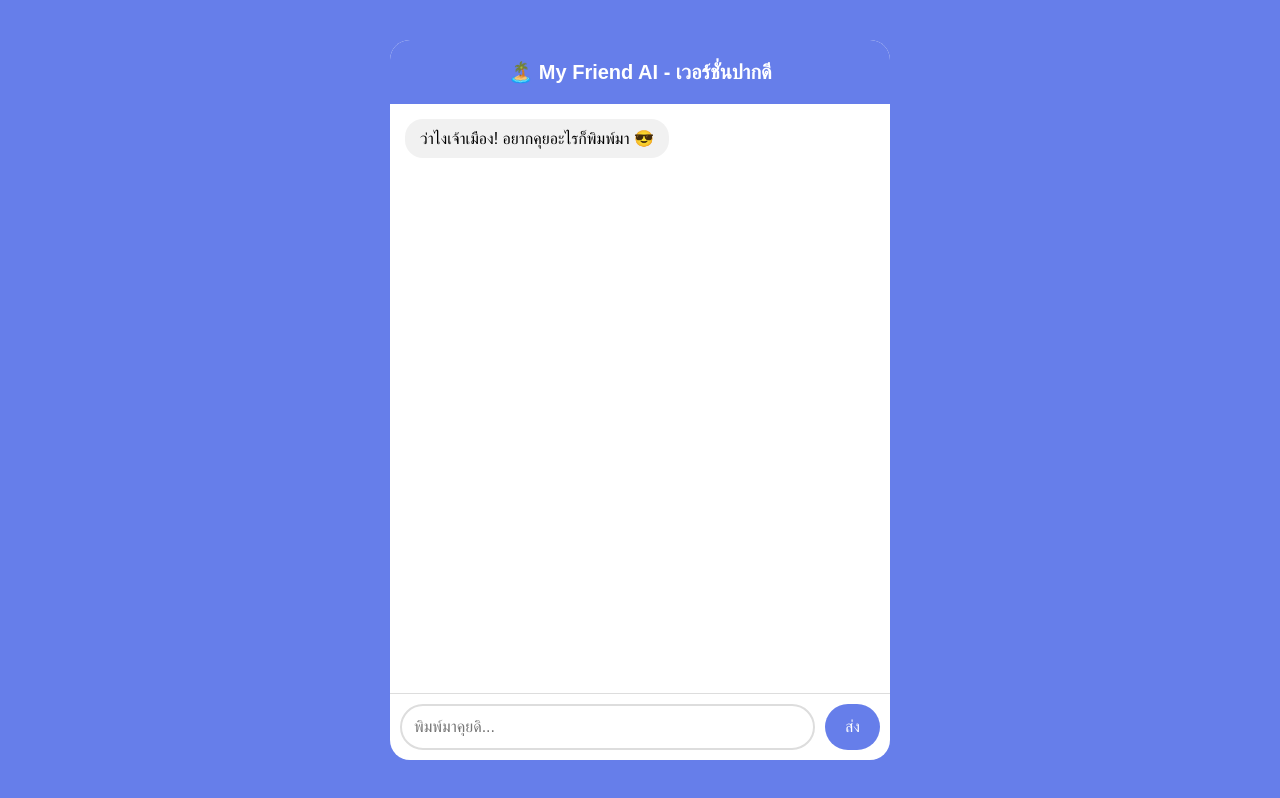
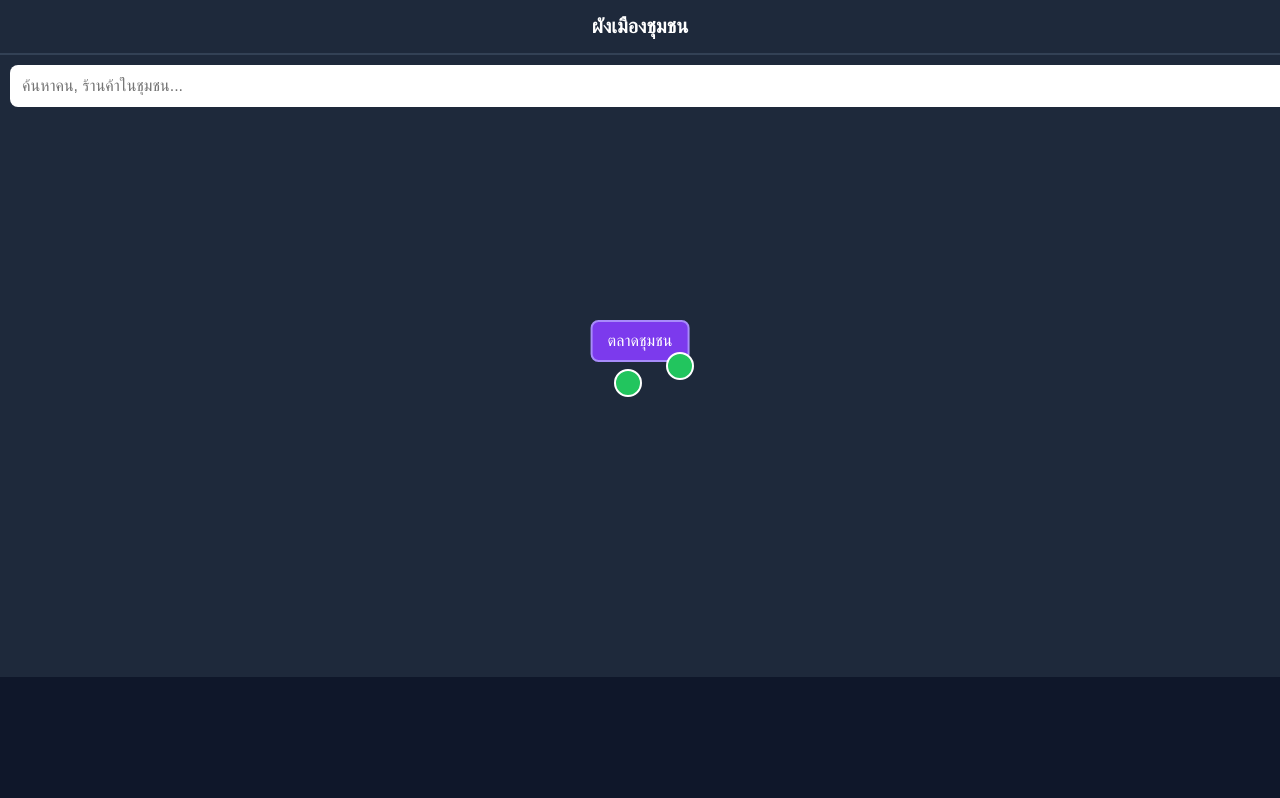
Before and after one commit to wiwachaigan-maker/myfriend-ai, a plain HTML site: page index.html in a window 1280 px wide. Drawn offline with Linux system fonts and the light colour scheme.

Commit message:
Update index.html

```diff
--- a/index.html
+++ b/index.html
@@ -3,61 +3,65 @@
 <head>
     <meta charset="UTF-8">
     <meta name="viewport" content="width=device-width, initial-scale=1.0">
-    <title>My Friend AI - เมืองปากดี</title>
+    <title>ผังเมืองชุมชน</title>
     <style>
-        * { margin: 0; padding: 0; box-sizing: border-box; }
-        body { font-family: sans-serif; background: #667eea; height: 100vh; display: flex; justify-content: center; align-items: center; }
-        .chat-container { width: 95%; max-width: 500px; height: 90vh; background: white; border-radius: 20px; display: flex; flex-direction: column; overflow: hidden; }
-        .chat-header { background: #667eea; color: white; padding: 20px; text-align: center; font-size: 20px; font-weight: bold; }
-        .chat-box { flex: 1; padding: 15px; overflow-y: auto; display: flex; flex-direction: column; gap: 10px; }
-        .msg { max-width: 80%; padding: 10px 15px; border-radius: 18px; }
-        .user-msg { background: #667eea; color: white; align-self: flex-end; }
-        .bot-msg { background: #f1f1f1; color: black; align-self: flex-start; }
-        .chat-input { display: flex; padding: 10px; border-top: 1px solid #ddd; gap: 10px; }
-        #userInput { flex: 1; padding: 12px; border: 2px solid #ddd; border-radius: 25px; font-size: 16px; }
-        #sendBtn { background: #667eea; color: white; border: none; padding: 12px 20px; border-radius: 25px; font-size: 16px; }
+        body { margin: 0; font-family: sans-serif; background: #0f172a; color: white; }
+        .header { background: #1e293b; padding: 15px; text-align: center; font-size: 20px; font-weight: bold; border-bottom: 2px solid #334155; }
+        .search-bar { padding: 10px; background: #1e293b; }
+        .search-bar input { width: 100%; padding: 12px; border-radius: 8px; border: none; font-size: 16px; }
+        .map { position: relative; width: 100%; height: 70vh; background: #1e293b; overflow: hidden; }
+        .zone { position: absolute; padding: 10px 15px; background: #334155; border: 2px solid #64748b; border-radius: 8px; cursor: pointer; }
+        .market-zone { top: 40%; left: 50%; transform: translate(-50%, -50%); background: #7c3aed; border-color: #a78bfa; }
+        .person-pin { position: absolute; width: 24px; height: 24px; background: #22c55e; border-radius: 50%; border: 2px solid white; cursor: pointer; }
+        .pin1 { top: 45%; left: 48%; }
+        .pin2 { top: 42%; left: 52%; }
+        .popup { display: none; position: fixed; bottom: 0; left: 0; width: 100%; background: #1e293b; border-top: 2px solid #475569; padding: 20px; }
+        .popup h3 { margin: 0 0 10px 0; }
+        .chat-btn { background: #7c3aed; color: white; padding: 12px; width: 100%; border: none; border-radius: 8px; font-size: 16px; margin-top: 10px; }
+        .close { float: right; font-size: 24px; cursor: pointer; }
     </style>
 </head>
 <body>
-    <div class="chat-container">
-        <div class="chat-header">🏝️ My Friend AI - เวอร์ชั่นปากดี</div>
-        <div class="chat-box" id="chatBox">
-            <div class="msg bot-msg">ว่าไงเจ้าเมือง! อยากคุยอะไรก็พิมพ์มา 😎</div>
+    <div class="header">ผังเมืองชุมชน</div>
+
+    <div class="search-bar">
+        <input type="text" placeholder="ค้นหาคน, ร้านค้าในชุมชน..." />
+    </div>
+
+    <div class="map">
+        <!-- โซนตลาดชุมชน -->
+        <div class="zone market-zone" onclick="showZone('ตลาดชุมชน')">
+            ตลาดชุมชน
         </div>
-        <div class="chat-input">
-            <input type="text" id="userInput" placeholder="พิมพ์มาคุยดิ..." />
-            <button id="sendBtn">ส่ง</button>
-        </div>
+
+        <!-- คนในตลาด - จุดเขียวๆ -->
+        <div class="person-pin pin1" onclick="showPerson('คุณแดง','ร้านอาหาร')"></div>
+        <div class="person-pin pin2" onclick="showPerson('คุณสมชาย','แผงผักสด')"></div>
     </div>
+
+    <!-- ป๊อปอัพโปรไฟล์คน -->
+    <div class="popup" id="personPopup">
+        <span class="close" onclick="closePopup()">&times;</span>
+        <h3 id="personName"></h3>
+        <p id="personDetail"></p>
+        <button class="chat-btn">เริ่มแชทกับ <span id="chatWith"></span></button>
+    </div>
+
     <script>
-        const chatBox = document.getElementById('chatBox');
-        const userInput = document.getElementById('userInput');
-        const sendBtn = document.getElementById('sendBtn');
-        const botReplies = ["เออดิ แล้วไงต่อ?", "พูดอีกก็ถูกอีกเจ้าเมือง", "อันนี้จริง ไม่เถียง", "ถามมาได้ เด๋วจัดให้", "เบาได้เบา หัวหน้า"];
-        function addMsg(text, sender) {
-            const msgDiv = document.createElement('div');
-            msgDiv.classList.add('msg', sender + '-msg');
-            msgDiv.textContent = text;
-            chatBox.appendChild(msgDiv);
-            chatBox.scrollTop = chatBox.scrollHeight;
+        function showZone(zone) {
+            alert('เข้ามาในโซน: ' + zone);
         }
-        function botReply() {
-            sendBtn.disabled = true;
-            setTimeout(() => {
-                const randomReply = botReplies[Math.floor(Math.random() * botReplies.length)];
-                addMsg(randomReply, 'bot');
-                sendBtn.disabled = false;
-            }, 800);
+
+        function showPerson(name, detail) {
+            document.getElementById('personName').innerText = name;
+            document.getElementById('personDetail').innerText = detail;
+            document.getElementById('chatWith').innerText = name;
+            document.getElementById('personPopup').style.display = 'block';
         }
-        function sendMsg() {
-            const text = userInput.value.trim();
-            if (text === '') return;
-            addMsg(text, 'user');
-            userInput.value = '';
-            botReply();
+
+        function closePopup() {
+            document.getElementById('personPopup').style.display = 'none';
         }
-        sendBtn.addEventListener('click', sendMsg);
-        userInput.addEventListener('keypress', (e) => { if (e.key === 'Enter') sendMsg(); });
     </script>
 </body>
 </html>
```
